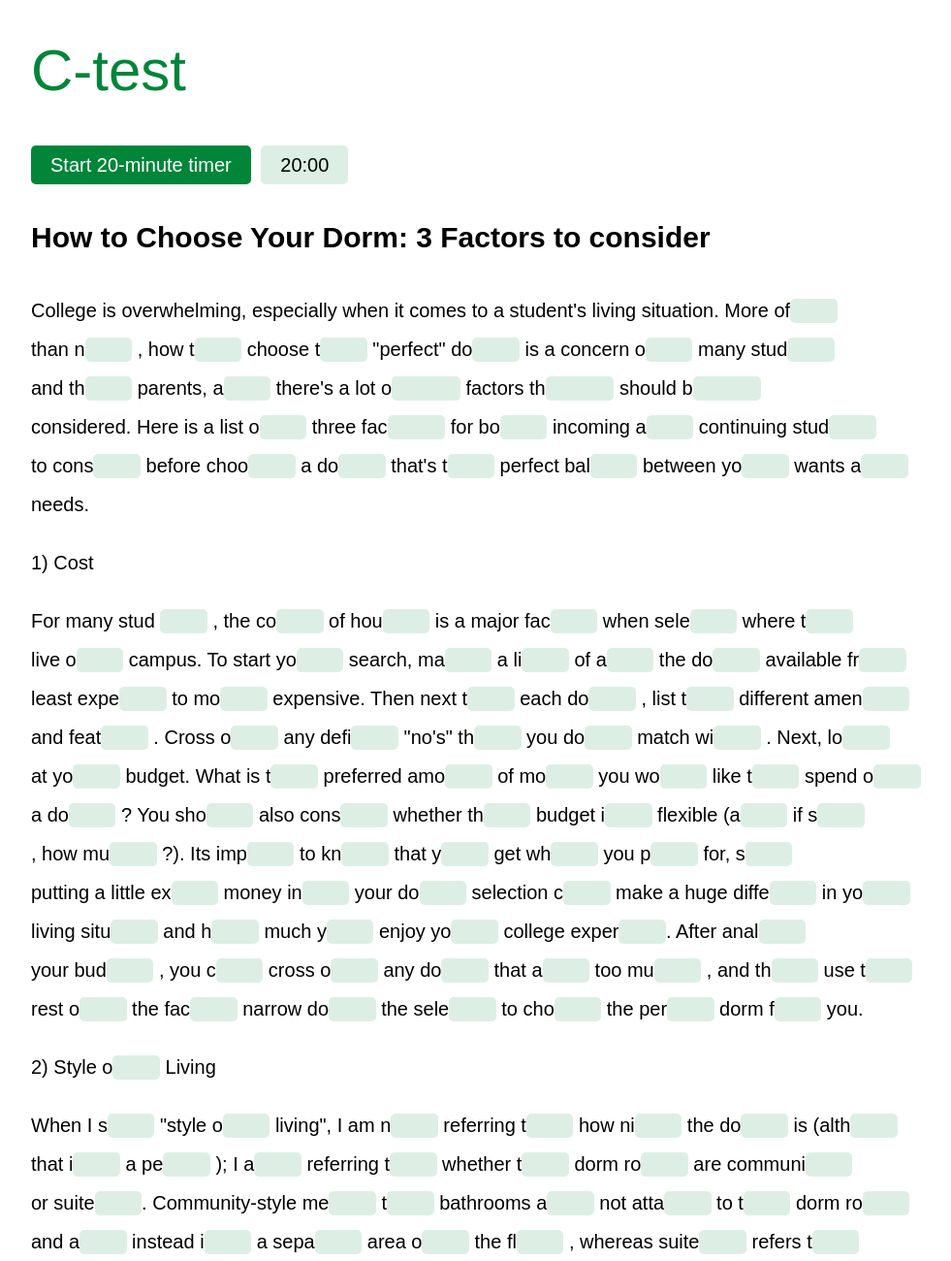
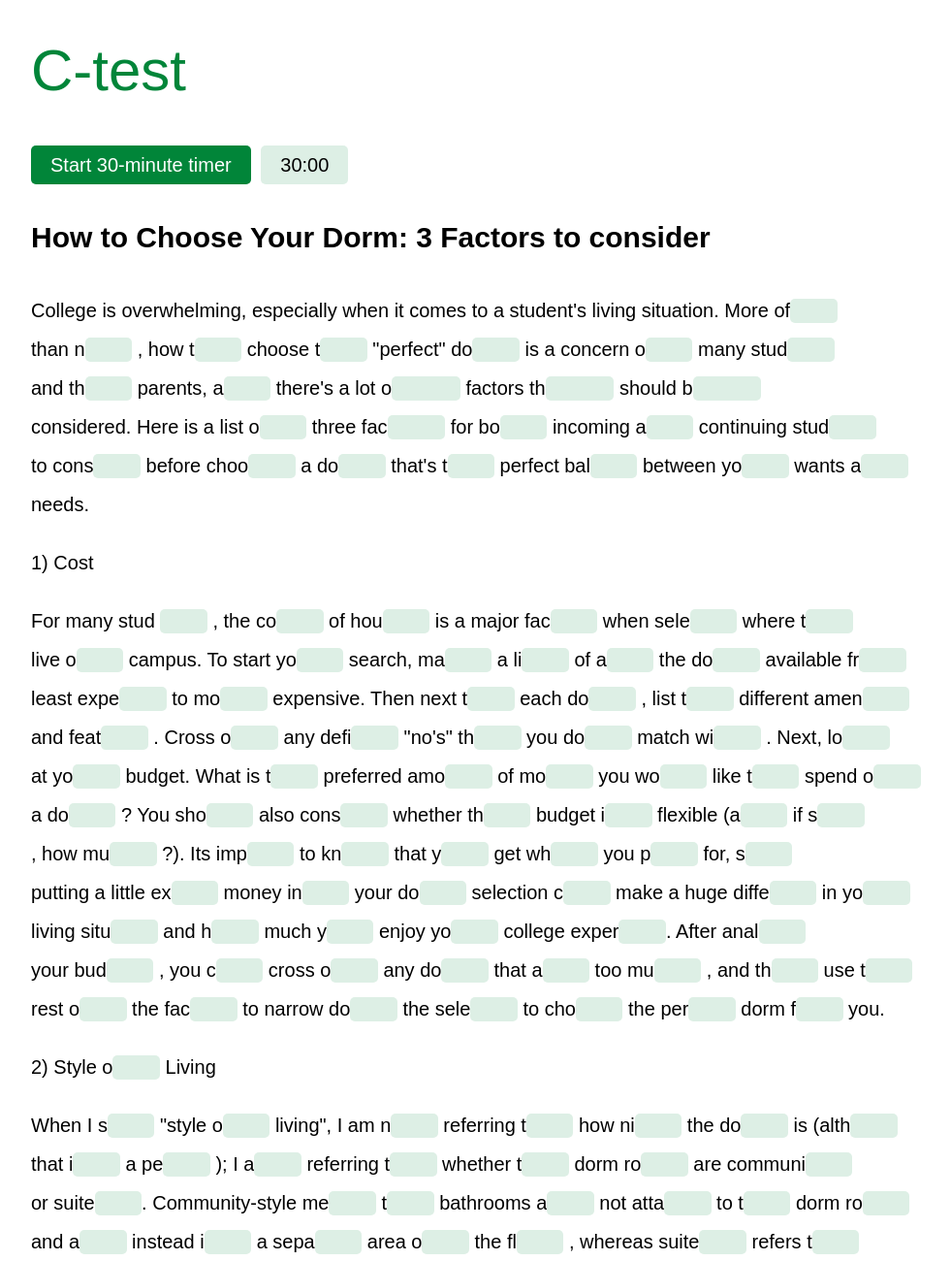
Before and after one commit to likelion-minjung/C-test, a plain HTML site: page index.html in a window 1280 px wide. Shown: the top 1300 px of the page at 97% size, without its empty margins (148-1129 px from the left). Drawn offline with Linux system fonts and the light colour scheme.

Commit message:
Add files via upload
with a 30-minutes timer

```diff
--- a/index.html
+++ b/index.html
@@ -193,8 +193,8 @@ line-height: 30px; /* Adjusted to match height */
 
 <p>
 <div class="timer-container">
-    <button id="start-timer" class="timer-button">Start 20-minute timer</button>
-    <div id="timer-display" class="timer-display">20:00</div>
+    <button id="start-timer" class="timer-button">Start 30-minute timer</button>
+    <div id="timer-display" class="timer-display">30:00</div>
 </div>
 <p>
 
@@ -299,7 +299,7 @@ For many stud <input type="text" id="test1_25"></span>
 <span class="nowrap">use t<input type="text" id="test1_91"></span>
 <span class="nowrap">rest o<input type="text" id="test1_92"></span>
 <span class="nowrap">the fac<input type="text" id="test1_93"></span>
-<span class="nowrap">narrow do<input type="text" id="test1_94"></span>
+<span class="nowrap">to narrow do<input type="text" id="test1_94"></span>
 <span class="nowrap">the sele<input type="text" id="test1_95"></span>
 <span class="nowrap">to cho<input type="text" id="test1_96"></span>
 <span class="nowrap">the per<input type="text" id="test1_97"></span>
@@ -715,11 +715,11 @@ test1_224: "e",
 
     // Timer logic
     let timer;
-    let timeRemaining = 20 * 60; // 20 minutes in seconds
+    let timeRemaining = 30 * 60; // 30 minutes in seconds
 
     document.getElementById('start-timer').addEventListener('click', function() {
         clearInterval(timer); // Clear any existing timer
-        timeRemaining = 20 * 60; // Reset the time
+        timeRemaining = 30 * 60; // Reset the time
         document.getElementById('start-timer').textContent = 'Time remaining';
         document.getElementById('start-timer').classList.remove('expired');
         document.getElementById('timer-display').classList.remove('expired');
```
